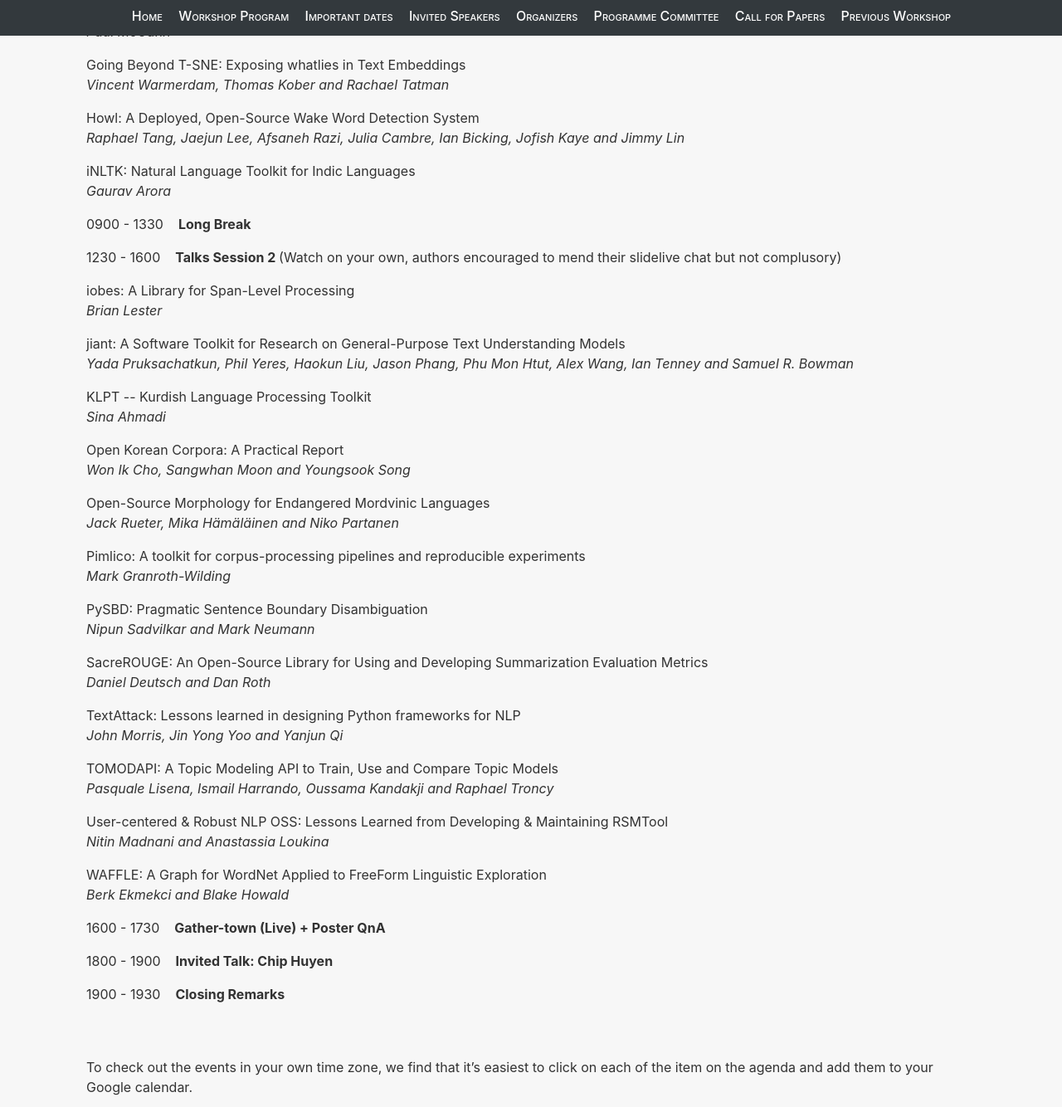
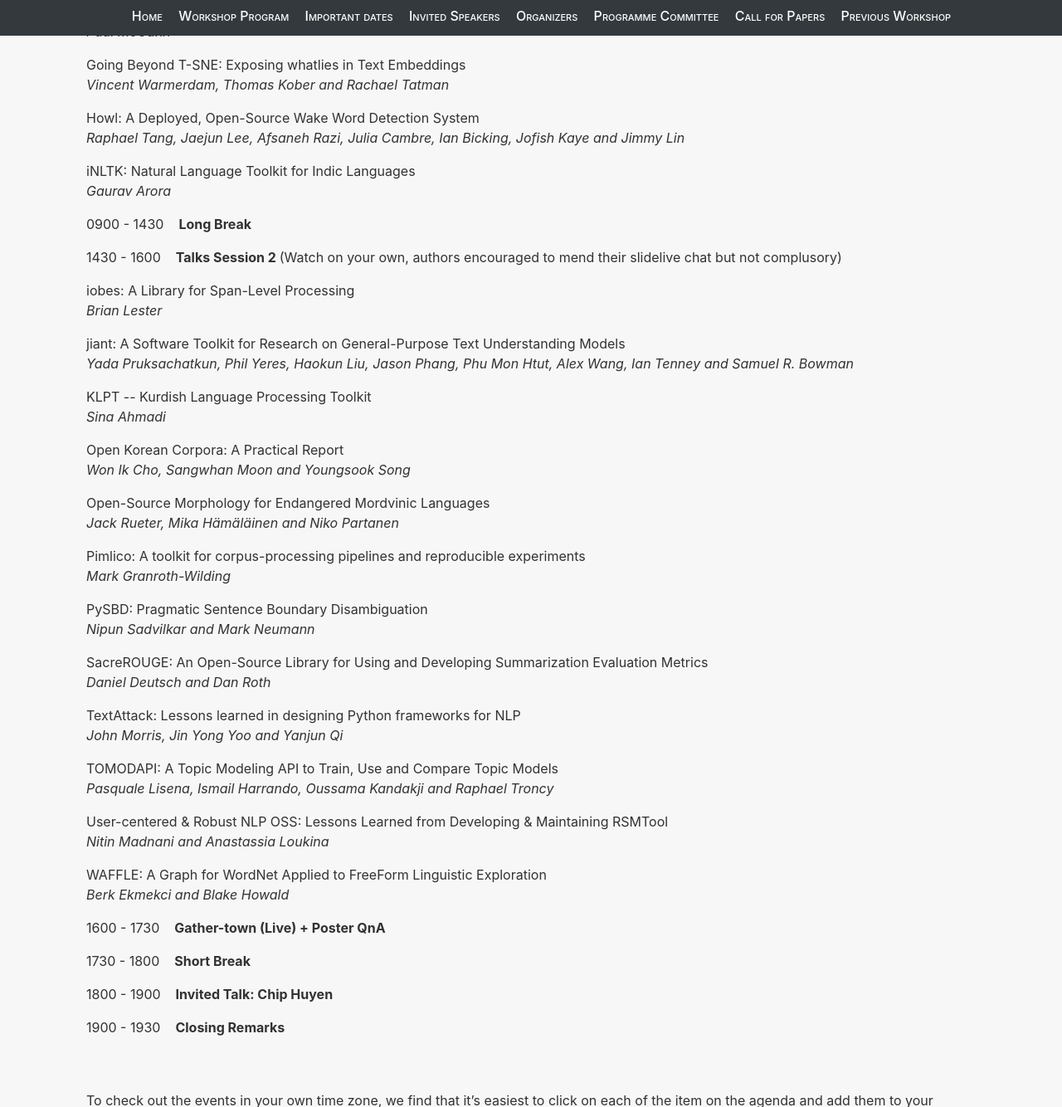
Before and after one commit to nlposs/nlposs.github.io, a Jekyll site: the page built from 2020/index.md, in a window 1280 px wide and 1400 px high, scrolled down 5442 px, cut to the strip 0-1334 px from the top of the window. Shown: the whole strip at 83% size. Built offline with Jekyll 4.4.1, drawn with Linux system fonts in a browser that asks for light colours.

Commit message:
Update index.md

```diff
--- a/2020/index.md
+++ b/2020/index.md
@@ -171,9 +171,9 @@
 <p>iNLTK: Natural Language Toolkit for Indic Languages <br>
 <em>Gaurav Arora</em></p>
 
-<p>0900 - 1330 &nbsp;&nbsp; <strong>Long Break</strong></p>
+<p>0900 - 1430 &nbsp;&nbsp; <strong>Long Break</strong></p>
 
-<p>1230 - 1600 &nbsp;&nbsp; <strong>Talks Session 2 </strong> (Watch on your own, authors encouraged to mend their slidelive chat but not complusory)</p>
+<p>1430 - 1600 &nbsp;&nbsp; <strong>Talks Session 2 </strong> (Watch on your own, authors encouraged to mend their slidelive chat but not complusory)</p>
 
 <p>iobes: A Library for Span-Level Processing<br>
 <em>Brian Lester</em></p>
@@ -212,6 +212,8 @@
 <em>Berk Ekmekci and Blake Howald</em></p>
 
 <p>1600 - 1730 &nbsp;&nbsp; <strong>Gather-town (Live) + Poster QnA</strong></p>
+
+<p>1730 - 1800 &nbsp;&nbsp; <strong>Short Break</strong></p>
 
 <p>1800 - 1900 &nbsp;&nbsp; <strong>Invited Talk: Chip Huyen</strong></p>
 
```
